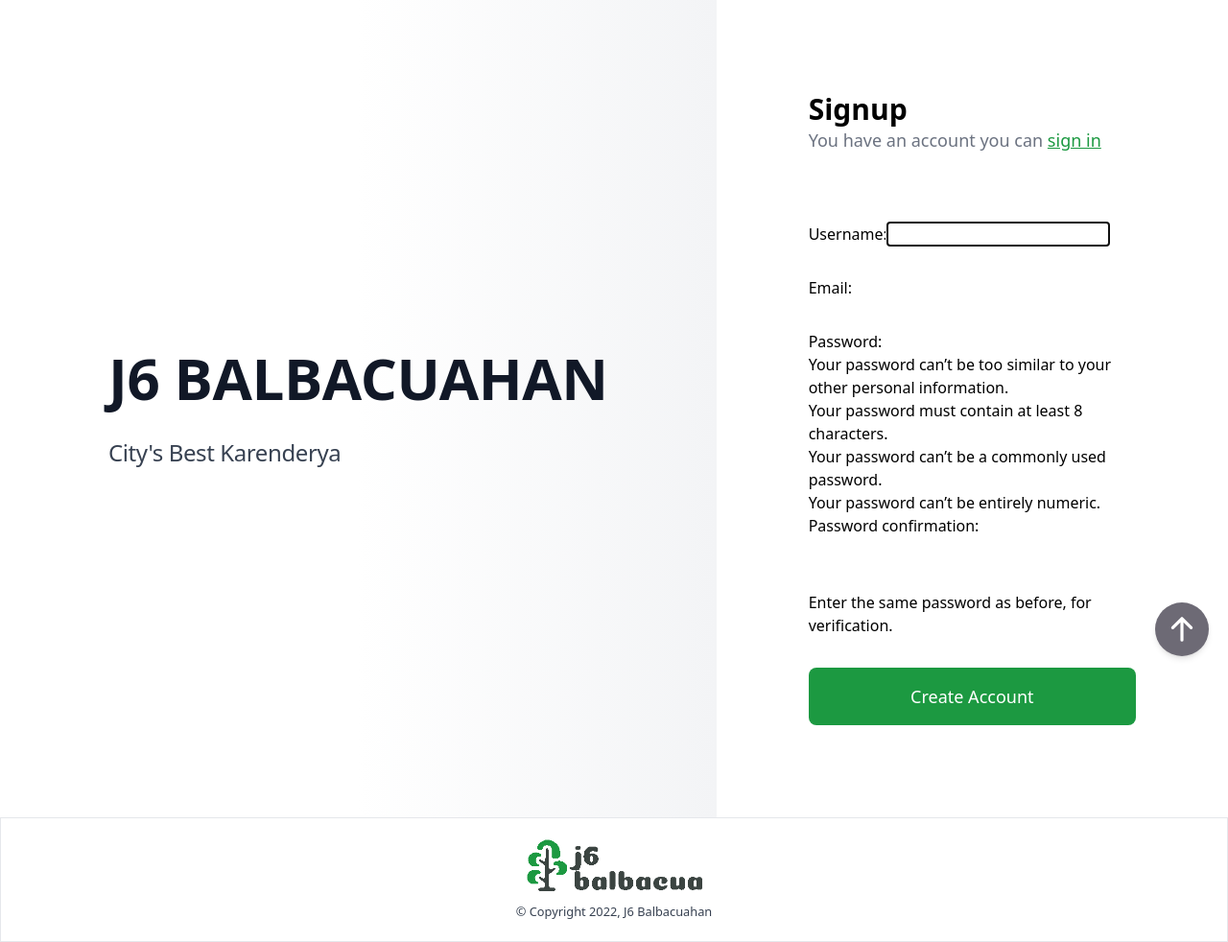
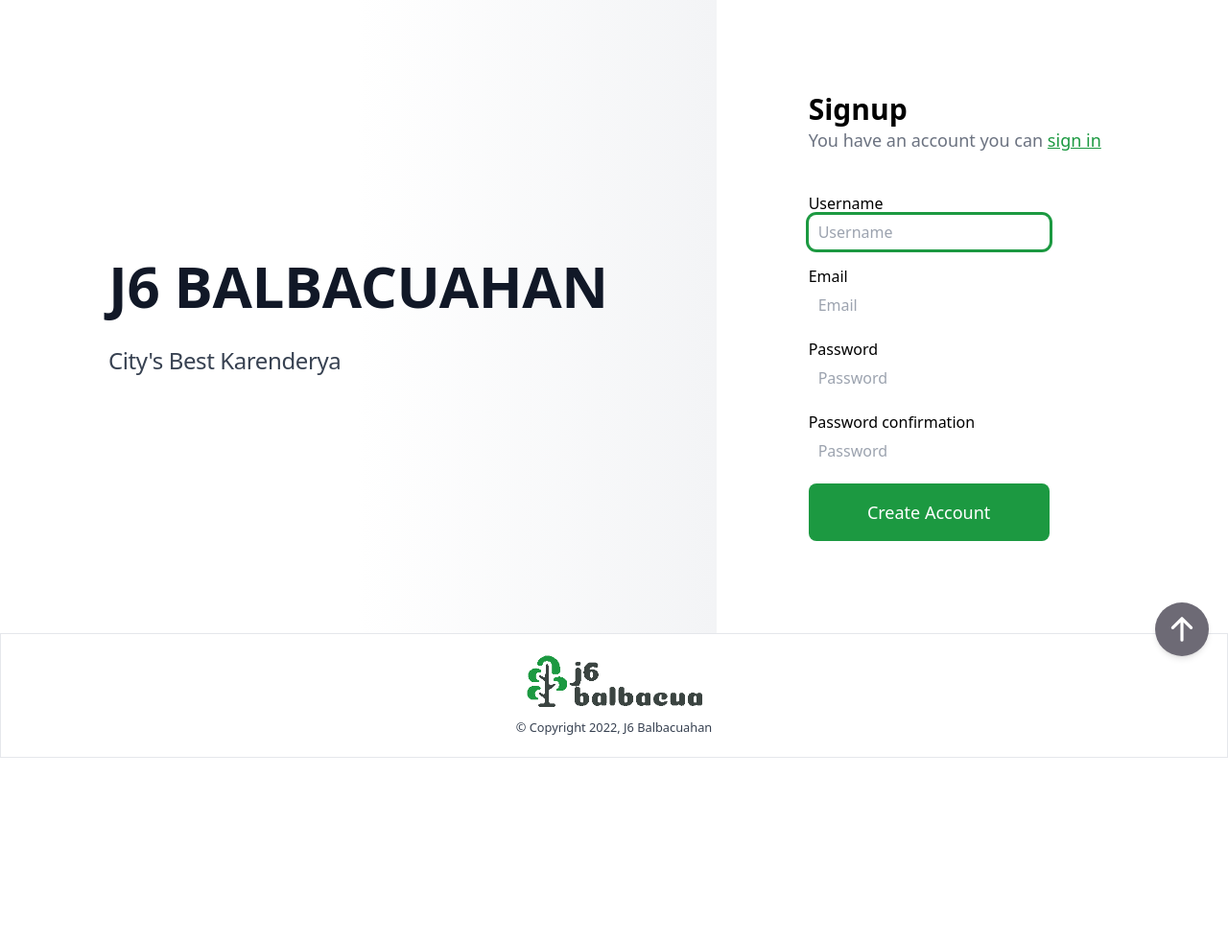
Before and after one commit to yohi441/J6-ordering_system, a Django app: page /signup/ in a window 1280 px wide. Shown: the part 96-1078 px from the top of the page at 96% size. After the commit the page ends 886 px from the top, so only its background shows below. Run offline with Django 3.2, Linux system fonts and the light colour scheme; style sheets or scripts are compiled from the project's sources.

Commit message:
update register django form and html form

```diff
--- a/ordering/forms.py
+++ b/ordering/forms.py
@@ -49,6 +49,24 @@ class RegisterForm(UserCreationForm):
         model = User
         fields = ["username", "email", "password1", "password2"]
 
+
+    def __init__(self, *args, **kwargs):
+        super().__init__(*args, **kwargs)
+
+        for field in self.fields:
+            if str(field) == 'password1' or str(field) == 'password2':
+                self.fields[str(field)].widget.attrs.update({
+                    'class': 'block w-full px-2 py-1 mb-4 border border-2 border-transparent border-gray-200 rounded-lg focus:ring focus:ring-j6primary focus:outline-none',
+                    'placeholder': 'Password',
+                })
+                print(self.fields[field],"true")
+            else:
+                self.fields[str(field)].widget.attrs.update({
+                    'class': 'block w-full px-2 py-1 mb-4 border border-2 border-transparent border-gray-200 rounded-lg focus:ring focus:ring-j6primary focus:outline-none',
+                    'placeholder': str(field).replace('_', ' ').capitalize(),
+                })
+
+
     def save(self, commit=True):
         user = super(RegisterForm, self).save(commit=False)
         user.email = self.cleaned_data['email']
--- a/templates/signup.html
+++ b/templates/signup.html
@@ -29,20 +29,22 @@
                     <p class="text-lg text-gray-500">You have an account you can <a href="{% url 'sign-in' %}" class="text-j6primary underline">sign in</a></p>
                     <form action="{% url 'sign-up' %}" method="POST">
                         {% csrf_token %}
-                        <div class="relative w-full mt-10 space-y-8">
-                            {{form}}
-                            {% comment %} <div class="relative">
-                                <label class="font-medium text-gray-900">Name</label>
-                                <input type="text" class="block w-full px-4 py-4 mt-2 text-xl placeholder-gray-400 bg-gray-200 rounded-lg focus:outline-none focus:ring-4 focus:ring-blue-600 focus:ring-opacity-50" placeholder="Enter Your Name">
-                            </div>
-                            <div class="relative">
-                                <label class="font-medium text-gray-900">Email</label>
-                                <input type="text" class="block w-full px-4 py-4 mt-2 text-xl placeholder-gray-400 bg-gray-200 rounded-lg focus:outline-none focus:ring-4 focus:ring-blue-600 focus:ring-opacity-50" placeholder="Enter Your Email Address">
-                            </div>
-                            <div class="relative">
-                                <label class="font-medium text-gray-900">Password</label>
-                                <input type="password" class="block w-full px-4 py-4 mt-2 text-xl placeholder-gray-400 bg-gray-200 rounded-lg focus:outline-none focus:ring-4 focus:ring-blue-600 focus:ring-opacity-50" placeholder="Password">
-                            </div> {% endcomment %}
+                        <div class="relative w-full mt-10">
+                            {% if form.errors %}
+                            <div class="text-red-500">{{form.non_field_errors}}</div>
+                            {% endif %}
+                            {% for field in form %}
+
+
+
+                            <label for="{{field.label}}">{{field.label}}</label>
+
+
+                            {% if field.errors %}
+                            <div class="text-red-500">{{field.errors}}</div>
+                            {% endif %}
+                            {{field}}
+                            {% endfor %}
                             <div class="relative">
                                 <button type="submit" class="inline-block w-full px-5 py-4 text-lg font-medium text-center text-white transition duration-200 bg-j6primary rounded-lg hover:bg-green-700 ease">Create Account</button>
                             </div>
```
Also changed, not shown: db.sqlite3.
